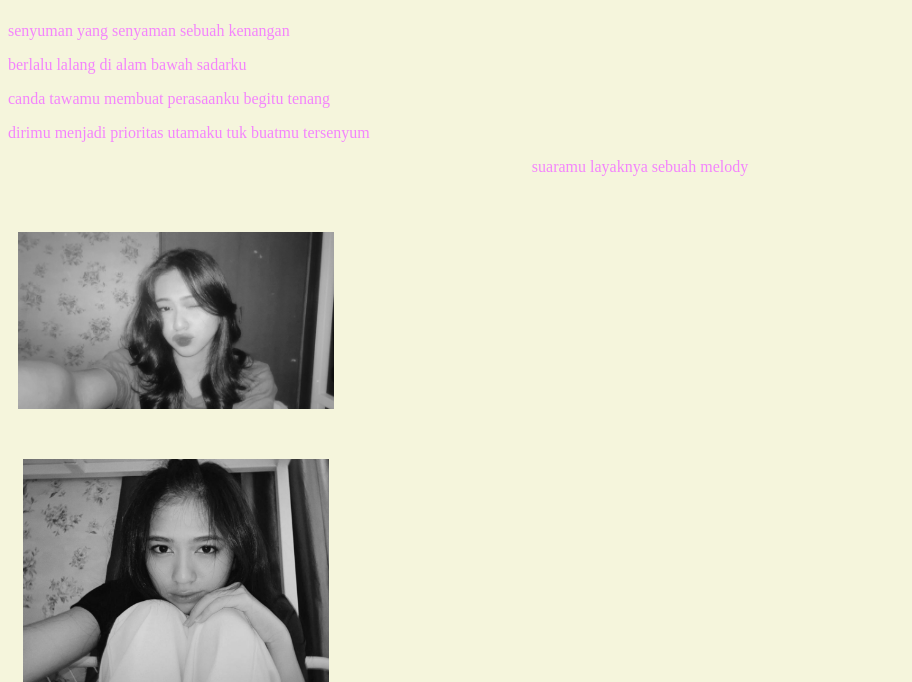
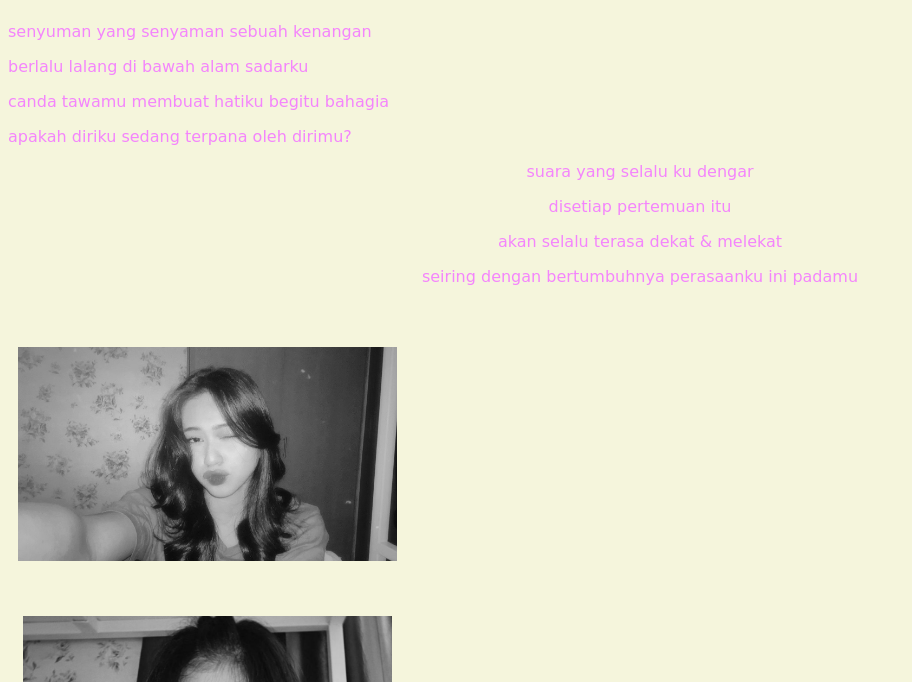
Before and after one commit to MichaelPasaribu/dwz01, a plain HTML site: page index.html in a window 1280 px wide. Shown: the part 118-800 px from the top of the page, without its empty margins (0-912 px from the left). Drawn offline with Linux system fonts and the light colour scheme.

Commit message:
revisi dikit

```diff
--- a/index.html
+++ b/index.html
@@ -10,12 +10,13 @@
     h2{color:rgb(238, 81, 81);font-size: 30px;font-family: cursive;text-shadow: 2px 2px rgb(133, 26, 26);text-align: center;}
     img{
       padding:10px;
-      display:flex;
       filter: grayscale(100%);
-      width: 25%;
+      display: table;
+      width: 30%;
+      height: 20%;
       aspect-ratio: 4/3;
       object-fit: contain;
-      transition: all .3s ease;
+      transition: all .7s ease;
     }
     img:hover{
       filter: grayscale(0);
@@ -23,11 +24,19 @@
   </style>
     <h1>Puisi</h1>
     <h2>indahnya dirimu</h2>
-      <p style="color: #f485fc";>senyuman yang senyaman sebuah kenangan </p>
-      <p style="color: #f485fc";>berlalu lalang di alam bawah sadarku</p>
-      <p style="color: #f485fc";>canda tawamu membuat perasaanku begitu tenang</p>
-      <p style="color: #f485fc";>dirimu menjadi prioritas utamaku tuk buatmu tersenyum</p>
-      <p style="color: #f485fc; text-align: center;">suaramu layaknya sebuah melody</p>
+      <p style="color: #f485fc; font-family: cursive;">senyuman yang senyaman sebuah kenangan</p>
+      <p style="color: #f485fc; font-family: cursive;">berlalu lalang di bawah alam sadarku</p>
+      <p style="color: #f485fc; font-family: cursive;">canda tawamu membuat hatiku begitu bahagia</p>
+      <p style="color: #f485fc; font-family: cursive;">apakah diriku sedang terpana oleh dirimu?</p>
+      <p style="color: #f485fc; font-family: cursive; text-align: center;">suara yang selalu ku dengar</p>
+      <p style="color: #f485fc; font-family: cursive; text-align: center;">disetiap pertemuan itu</p>
+      <p style="color: #f485fc; font-family: cursive; text-align: center;">akan selalu terasa dekat & melekat</p>
+      <p style="color: #f485fc; font-family: cursive; text-align: center;">seiring dengan bertumbuhnya perasaanku ini padamu</p>
+      <p style="color: #f485fc; font-family: cursive; text-align: right;"></p>
+      <p style="color: #f485fc; font-family: cursive; text-align: right;"></p>
+      <p style="color: #f485fc; font-family: cursive; text-align: right;"></p>
+      <p style="color: #f485fc; font-family: cursive; text-align: right;"></p>
+      <p style="color: #f485fc; font-family: cursive; text-align: right;"></p>
       <img src="images/5f2577cf824691eb2a7cc222d8fcd66d.jpg">
       <img src="images/jkt48kathrina-cn9-rbmb3n6-6afbdc9eff962df480a6e6bfb73e24a1-a1e101bf523b5528d3d8651cc6e1a20f.jpg">
       <img src="images/kathrina-BmJX_large.jpg">
```
